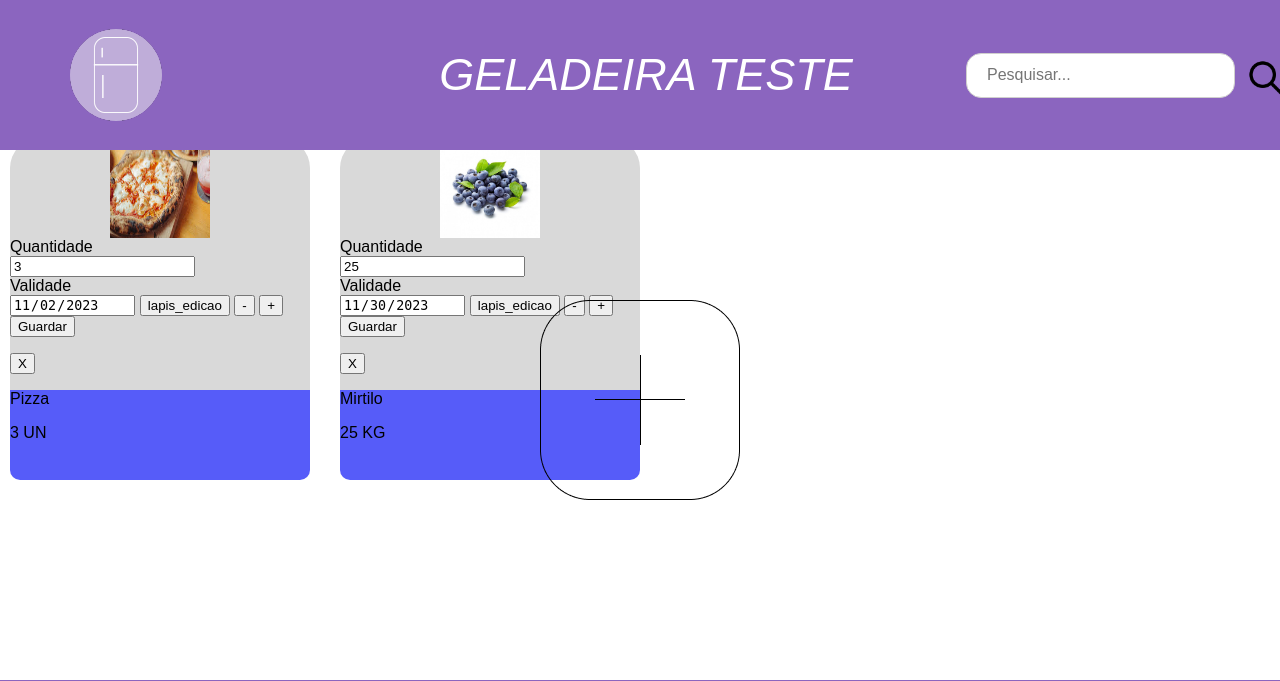
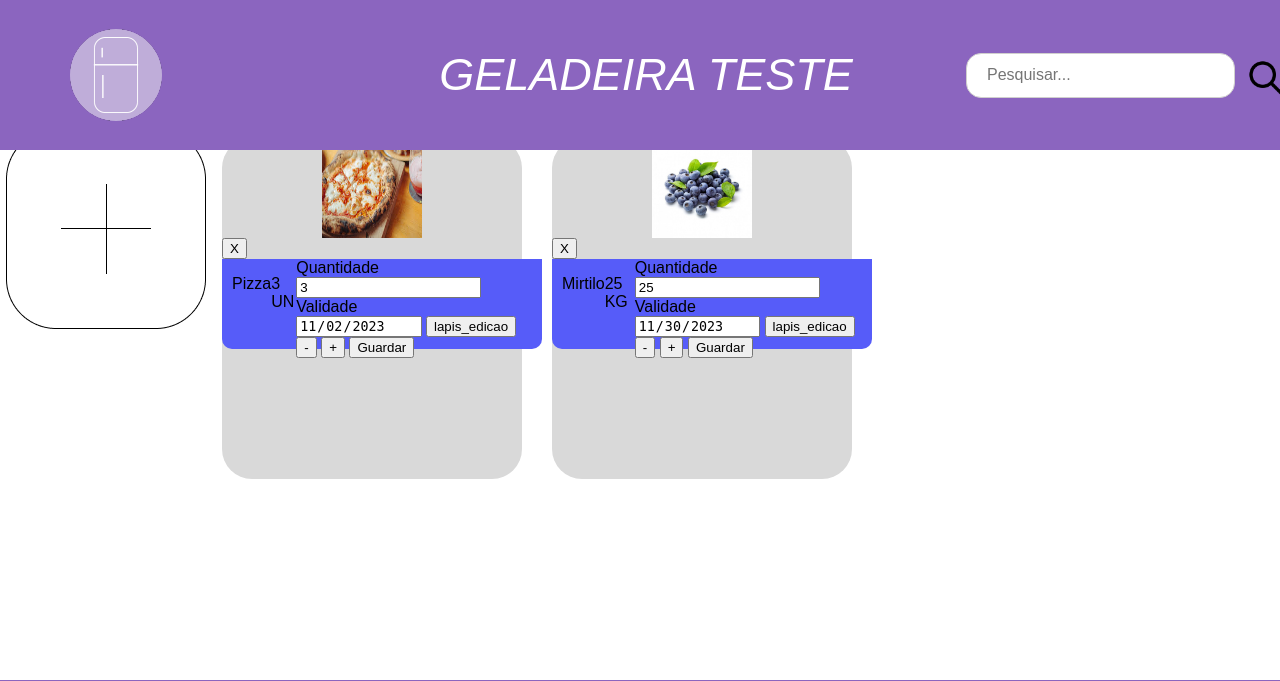
Before and after one commit to Tsuki25/SSF_Smart-Storage-Frigde, a Django app: page /geladeiras/geladeira/1/ in a window 1280 px wide. Shown: the top 681 px of the page. Run offline with Django 4.2, Linux system fonts and the light colour scheme; a user stored in the database is signed in; data comes from the database, SQL or seed files in the repository; both versions use the stored data as it was after the commit.

Commit message:
arrumando os itens da geladeira

```diff
--- a/estoque/static/css/styleGItens.css
+++ b/estoque/static/css/styleGItens.css
@@ -35,3 +35,21 @@ button:hover {
     border: none;
     background-color: transparent;
 }
+
+.itensFrezze{
+    display: flex;
+    flex-wrap: wrap;
+    gap: 10px;
+}
+
+.container {
+    display: flex;
+}
+
+.styleItens{
+    background-color: #D9D9D9;
+    width: 300px; height: 341px;
+    border-radius: 30px;
+    margin: 10px;
+    box-sizing: border-box;
+}
--- a/estoque/templates/detalhes_geladeira.html
+++ b/estoque/templates/detalhes_geladeira.html
@@ -23,9 +23,8 @@
     </header>
 
     {% block content %}
-    <div>
-        <div class="buttonCenter"  id="buttonCenter">
-
+    <div class="container">
+        <div class="ButtonPlus">
             <a href="{% url 'estoque:produtos_geladeira' geladeira.pk %}">
                 <button class="borderButton">
                     <img src="/static/img/plus.png">
@@ -36,12 +35,18 @@
             </p>
         </div>
         <!-- Botão para adicionar um novo produto a geladeira -->
-        <div style="display: flex; flex-wrap: wrap; gap: 10px;">
+        <div class="itensFrezze">
             {% for item in item_geladeira %}
-                <div style="background-color: #D9D9D9; width: 300px; height: 341px; border-radius: 30px; margin: 10px; box-sizing: border-box;">
+                <div class="styleItens">
 
                     <img src="/media/{{ item.produto.imagem_produto }}" style="display: block; margin: auto;" width="100px" height="100px">
 
+
+                    <a href="{% url 'estoque:excluir_item_geladeira' geladeira.pk item.pk %}"><button id="btn_excluir">X</button></a>
+                    <br>
+                    <div style="background-color: #565CF9; width: 300px; height: 90px; border-radius: 0 0 10px 10px; display: flex; justify-content: space-between; padding: 0 10px;">
+                        <p>{{ item.produto.nome_produto }}</p>
+                        <p>{{ item.quantidade }} {{ item.produto.unidade_medida }}</p>
                         <form method="post" action="{% url 'estoque:detalhes_geladeira' geladeira.pk %}">
                             {% csrf_token %}
                             <input type="hidden" name="item_id" value="{{ item.id }}">
@@ -54,11 +59,6 @@
                             <button type="button" onclick="document.getElementById('quantidade{{ item.id }}').value = parseInt(document.getElementById('quantidade{{ item.id }}').value) + 1">+</button>
                             <button type="submit">Guardar</button>
                         </form>
-                    <a href="{% url 'estoque:excluir_item_geladeira' geladeira.pk item.pk %}"><button id="btn_excluir">X</button></a>
-                    <br>
-                    <div style="background-color: #565CF9; width: 300px; height: 90px; border-radius: 0 0 10px 10px;">
-                        <p>{{ item.produto.nome_produto }}</p>
-                        <p>{{ item.quantidade }} {{ item.produto.unidade_medida }}</p>
                     </div>
                 </div>
 
```
Also changed, not shown: db.sqlite3. Lines whose indentation alone changed are shown as unchanged.
